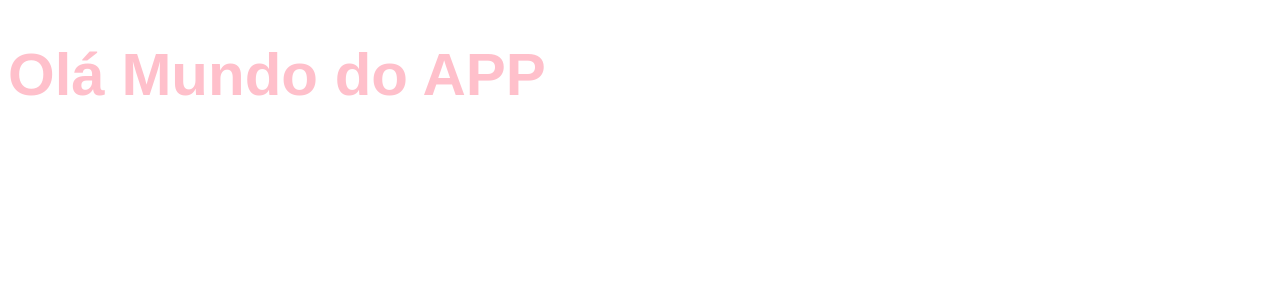
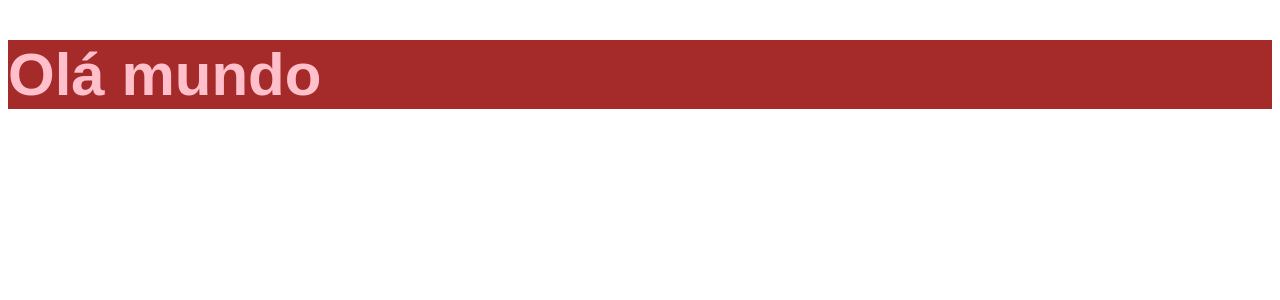
Before and after one commit to pablodesenvolvimento/chronos-pomodoro, a React (Vite) app: page / in a window 1280 px wide. Shown: the top 300 px of the page. Built offline with nearby package versions, Linux system fonts and the light colour scheme.

Commit message:
Importando e usando arquivos de CSS Modules com escopo de componente

```diff
--- a/src/App.tsx
+++ b/src/App.tsx
@@ -1,7 +1,9 @@
 import './styles/theme.css'
 import './styles/global.css'
+import { Heading } from './components/Heading'
 
 export function App() {
-    console.log('Oi');
-    return <h1>Olá Mundo do APP</h1>
+    return <>
+        <Heading />
+    </>
 }
--- /dev/null
+++ b/src/components/Heading.module.css
@@ -0,0 +1,3 @@
+.heading {
+    background: brown;
+}
--- /dev/null
+++ b/src/components/Heading.tsx
@@ -0,0 +1,5 @@
+import styles from "./Heading.module.css";
+
+export function Heading() {
+    return <h1 className={styles.heading}>Olá mundo</h1>
+}
```
